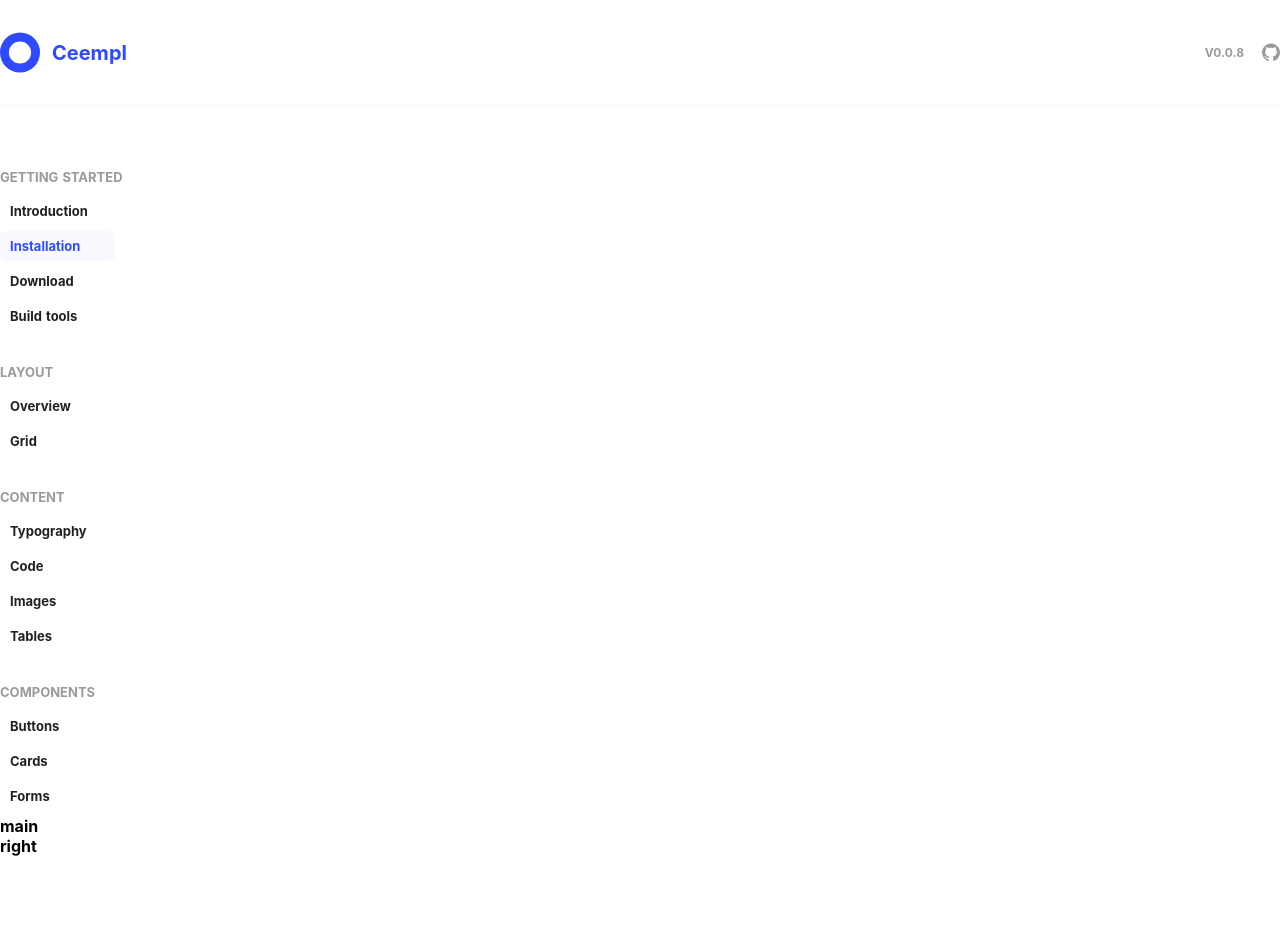
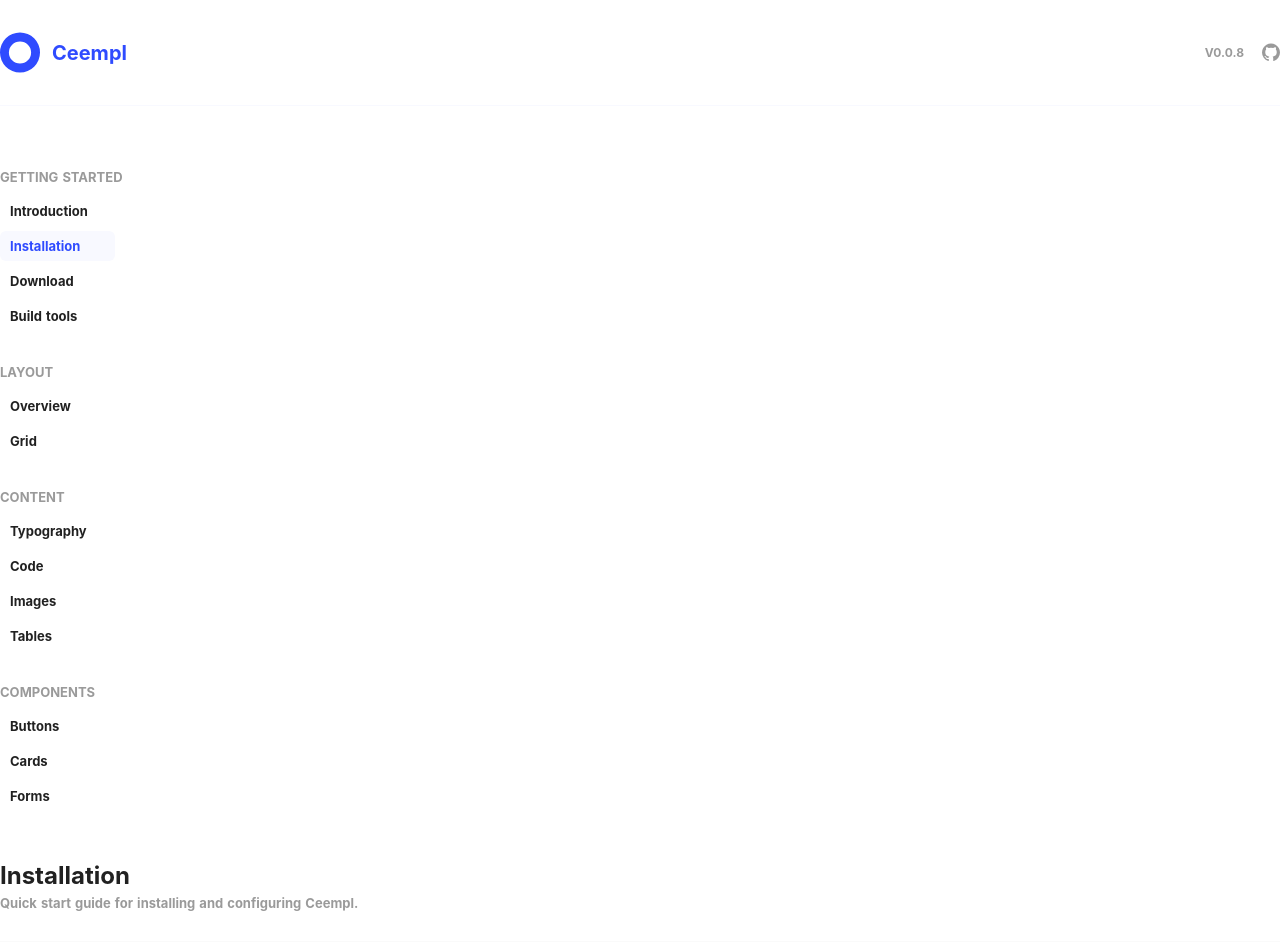
Before and after one commit to ceempl/ceempl-docs, a Nuxt app: page /docs in a window 1280 px wide. Shown: the top 943 px of the page. Before the commit the page ends 856 px from the top, so only its background shows below. Built offline with nearby package versions, Linux system fonts and the light colour scheme.

Commit message:
modify docs

```diff
--- a/components/Navbar.vue
+++ b/components/Navbar.vue
@@ -29,6 +29,10 @@
 
   body {
     font-weight: bold;
+  }
+
+  p, a, span {
+    font-size: 13px;
   }
 
   .navbar {
--- a/components/Sidebar.vue
+++ b/components/Sidebar.vue
@@ -63,8 +63,9 @@
 </template>
 
 <style>
+
     .sidebar {
-
+        margin-top: 60px;
     }
 
     .sidebar .item {
--- a/pages/docs/index.vue
+++ b/pages/docs/index.vue
@@ -7,7 +7,12 @@
               <Sidebar />
             </div>
             <div class="col md-8">
-              main
+              <div class="main">
+                <div class="title">
+                  <h1>Installation</h1>
+                  <p>Quick start guide for installing and configuring Ceempl.</p>
+                </div>
+              </div>
             </div>
             <div class="col md-2">
               right
@@ -32,7 +37,26 @@ export default {
 <style>
 
   .docs {
-    margin-top: 60px;
+
+  }
+
+  .main {
+    margin-top: 50px;
+  }
+
+  .main .title {
+    border-bottom: 1px solid #FAFAFA;
+    padding-bottom: 30px;
+  }
+
+  .main .title h1 {
+    font-size: 24px;
+    color: #212121;
+    margin-bottom: 5px;
+  }
+
+  .main .title p {
+    color: #9A9A9A;
   }
 
 </style>
--- a/pages/index.vue
+++ b/pages/index.vue
@@ -58,6 +58,7 @@
 
 .navbar {
   height: 100px;
+  border-bottom: none;
 }
 
 .navbar ul {
@@ -143,7 +144,6 @@ li {
 }
 
 .intro .action a {
-  font-size: 13px;
   padding: 9px 20px;
   border-radius: 6px;
 }
@@ -178,7 +178,6 @@ li {
 }
 
 .footer ul li a {
-  font-size: 13px;
   color: #FFF;
 }
 
```
